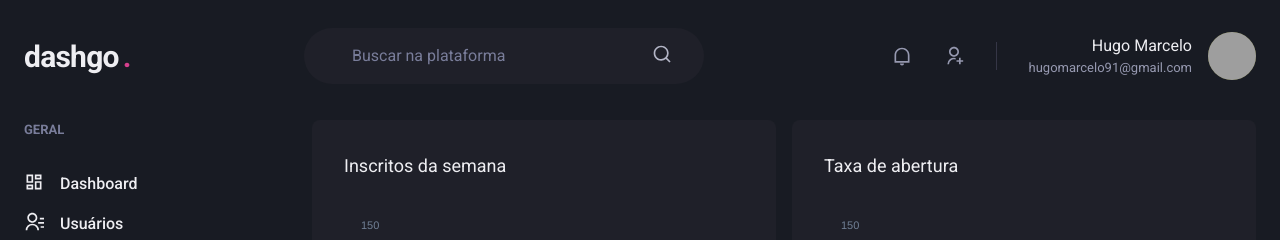
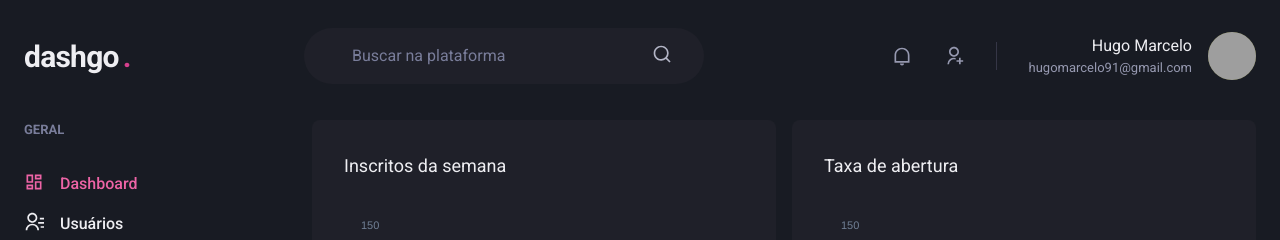
Before and after one commit to hugo-marcelo/dashgo, a Next.js app: page /dashboard in a window 1280 px wide. Shown: the top 240 px of the page. Built offline with nearby package versions, Linux system fonts and the light colour scheme; grey boxes are pictures that could not be loaded.

Commit message:
feature: sinalize active link on menu

```diff
--- /dev/null
+++ b/src/components/ActiveLink.tsx
@@ -0,0 +1,37 @@
+import Link, { LinkProps } from 'next/link';
+import { useRouter } from 'next/router';
+import { cloneElement, ReactElement } from 'react';
+
+interface ActiveLinkProps extends LinkProps {
+  children: ReactElement;
+  shouldMatchExactHref?: boolean;
+}
+
+export function ActiveLink({
+  children,
+  shouldMatchExactHref = false,
+  ...rest
+}: ActiveLinkProps) {
+  const { asPath } = useRouter();
+
+  let isActive = false;
+
+  if (shouldMatchExactHref && (asPath === rest.href || asPath === rest.as)) {
+    isActive = true;
+  }
+
+  if (
+    (!shouldMatchExactHref && asPath.startsWith(String(rest.href))) ||
+    asPath.startsWith(String(rest.as))
+  ) {
+    isActive = true;
+  }
+
+  return (
+    <Link {...rest}>
+      {cloneElement(children, {
+        color: isActive ? 'pink.400' : 'gray.50'
+      })}
+    </Link>
+  );
+}
--- a/src/components/Sidebar/NavLink.tsx
+++ b/src/components/Sidebar/NavLink.tsx
@@ -5,7 +5,8 @@ import {
   Text
 } from '@chakra-ui/react';
 import { ElementType } from 'react';
-import Link from 'next/link';
+
+import { ActiveLink } from '../ActiveLink';
 
 interface NavLinkProps extends ChakraLinkProps {
   icon: ElementType;
@@ -15,13 +16,13 @@ interface NavLinkProps extends ChakraLinkProps {
 
 export function NavLink({ icon, children, href, ...rest }: NavLinkProps) {
   return (
-    <Link href={href} passHref>
+    <ActiveLink href={href} passHref>
       <ChakraLink display="flex" align="center" {...rest}>
         <Icon as={icon} fontSize="20" />
         <Text ml="4" fontWeight="medium">
           {children}
         </Text>
       </ChakraLink>
-    </Link>
+    </ActiveLink>
   );
 }
```
